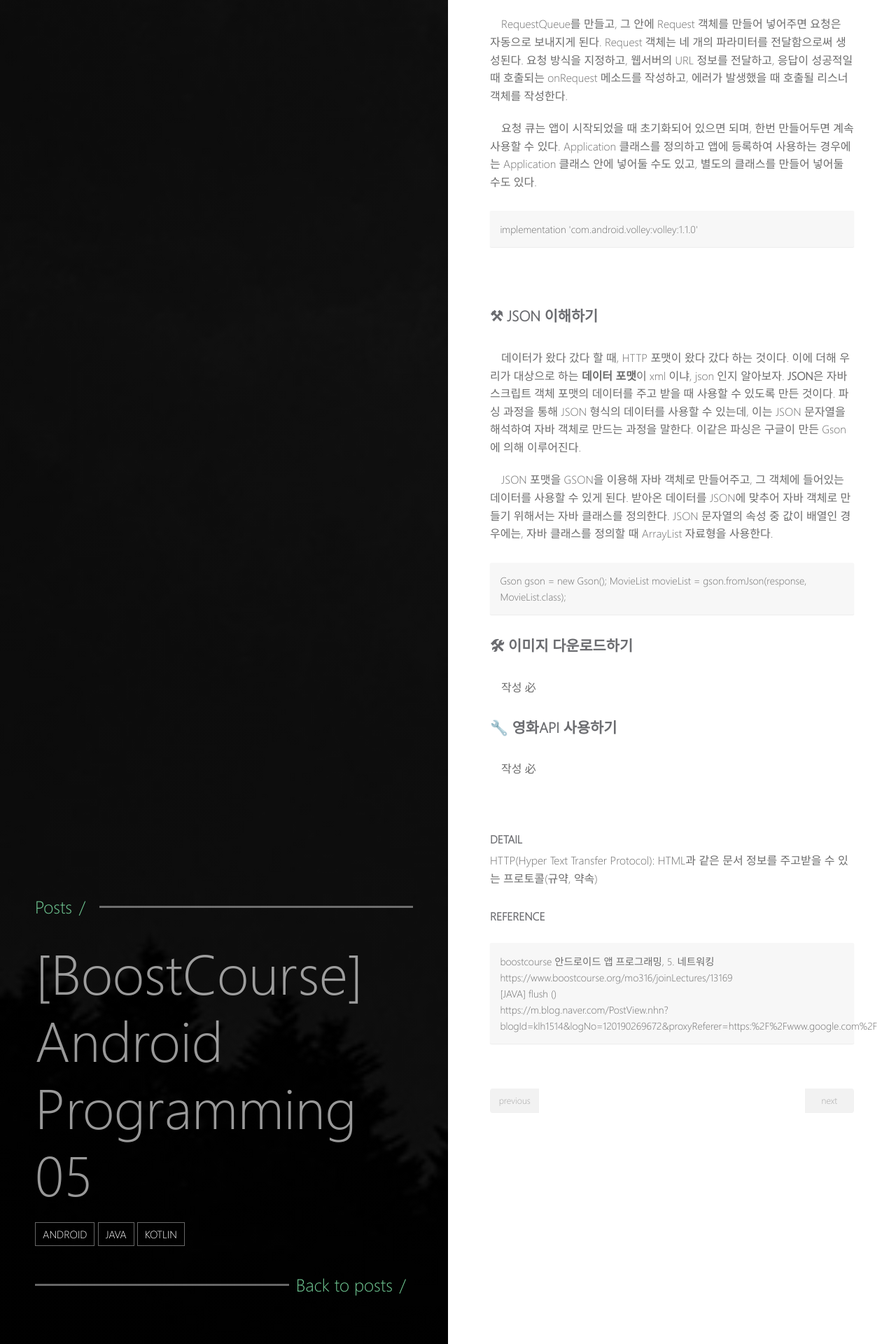
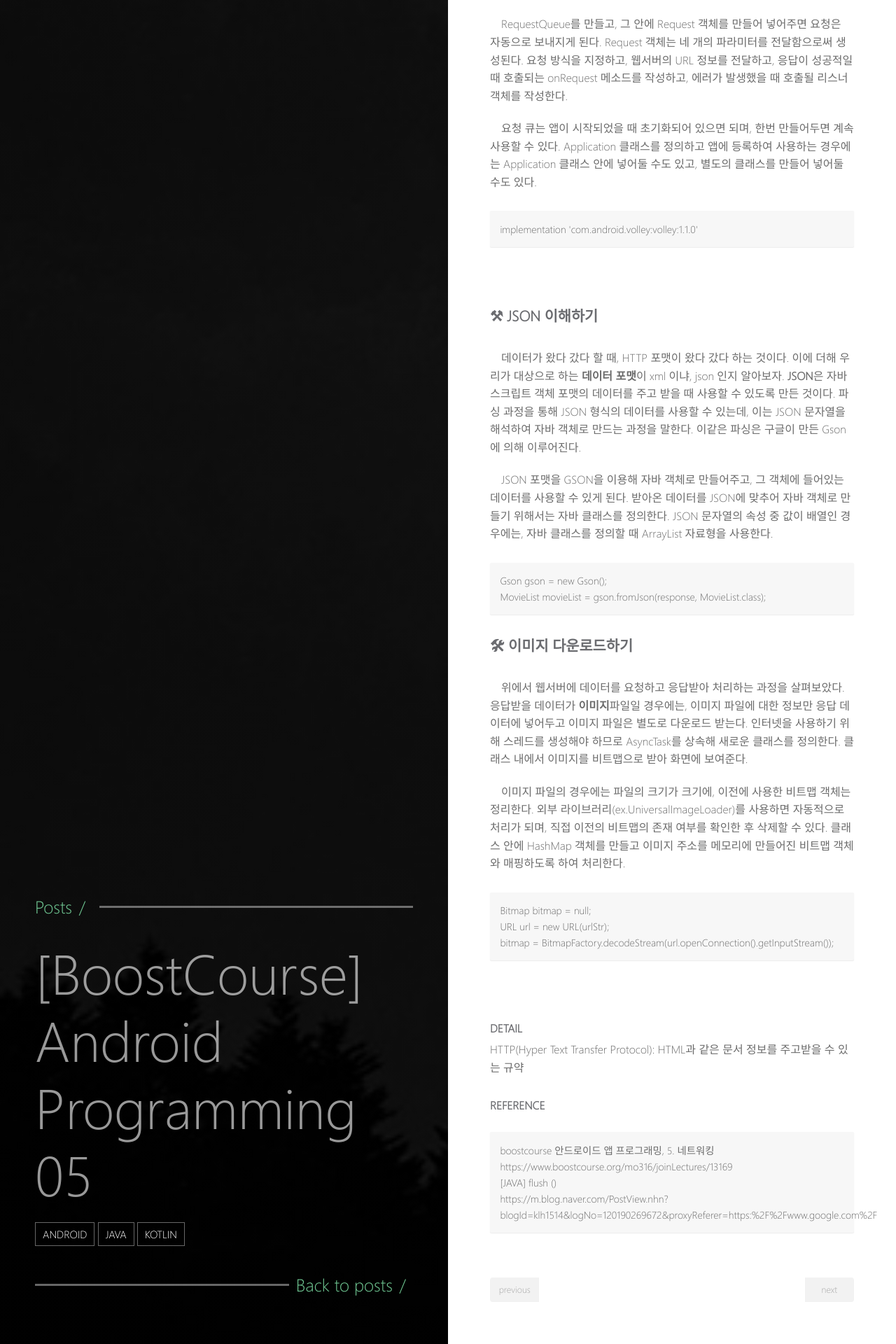
Before and after one commit to uunwon/uunwon.github.io, a Jekyll site: the page built from _posts/2021-01-06-BoostCourse-Android5.md, in a window 1280 px wide. Shown: the part 2707-4627 px from the top of the page at 70% size. Built offline with Jekyll 4.4.1, drawn with Linux system fonts in a browser that asks for light colours.

Commit message:
add imageLoad post 'boostcourse android 05'

```diff
--- a/_posts/2021-01-06-BoostCourse-Android5.md
+++ b/_posts/2021-01-06-BoostCourse-Android5.md
@@ -86,23 +86,28 @@ implementation 'com.android.volley:volley:1.1.0'
 　JSON 포맷을 GSON을 이용해 자바 객체로 만들어주고, 그 객체에 들어있는 데이터를 사용할 수 있게 된다. 받아온 데이터를 JSON에 맞추어 자바 객체로 만들기 위해서는 자바 클래스를 정의한다. JSON 문자열의 속성 중 값이 배열인 경우에는, 자바 클래스를 정의할 때 ArrayList 자료형을 사용한다.
 
 <p>
-Gson gson = new Gson();
+Gson gson = new Gson(); <br>
 MovieList movieList = gson.fromJson(response, MovieList.class);
 </p>
 {: .notice}
 
 ### 🛠 이미지 다운로드하기
 <br>
-　작성 必 <br>
+　위에서 웹서버에 데이터를 요청하고 응답받아 처리하는 과정을 살펴보았다. 응답받을 데이터가 **이미지**파일일 경우에는, 이미지 파일에 대한 정보만 응답 데이터에 넣어두고 이미지 파일은 별도로 다운로드 받는다. 인터넷을 사용하기 위해 스레드를 생성해야 하므로 AsyncTask를 상속해 새로운 클래스를 정의한다. 클래스 내에서 이미지를 비트맵으로 받아 화면에 보여준다.
 
-### 🔧 영화API 사용하기
-<br>
-　작성 必 <br>
+　이미지 파일의 경우에는 파일의 크기가 크기에, 이전에 사용한 비트맵 객체는 정리한다. 외부 라이브러리(ex.UniversalImageLoader)를 사용하면 자동적으로 처리가 되며, 직접 이전의 비트맵의 존재 여부를 확인한 후 삭제할 수 있다. 클래스 안에 HashMap 객체를 만들고 이미지 주소를 메모리에 만들어진 비트맵 객체와 매핑하도록 하여 처리한다.
+
+<p>
+Bitmap bitmap = null; <br>
+URL url = new URL(urlStr); <br>
+bitmap = BitmapFactory.decodeStream(url.openConnection().getInputStream());
+</p>
+{: .notice}
 
 <br>
 
 #### DETAIL
-HTTP(Hyper Text Transfer Protocol): HTML과 같은 문서 정보를 주고받을 수 있는 프로토콜(규약, 약속)
+HTTP(Hyper Text Transfer Protocol): HTML과 같은 문서 정보를 주고받을 수 있는 규약
 
 #### REFERENCE
 boostcourse 안드로이드 앱 프로그래밍, 5. 네트워킹 <br>
```
Also changed, not shown: 4 other files.
